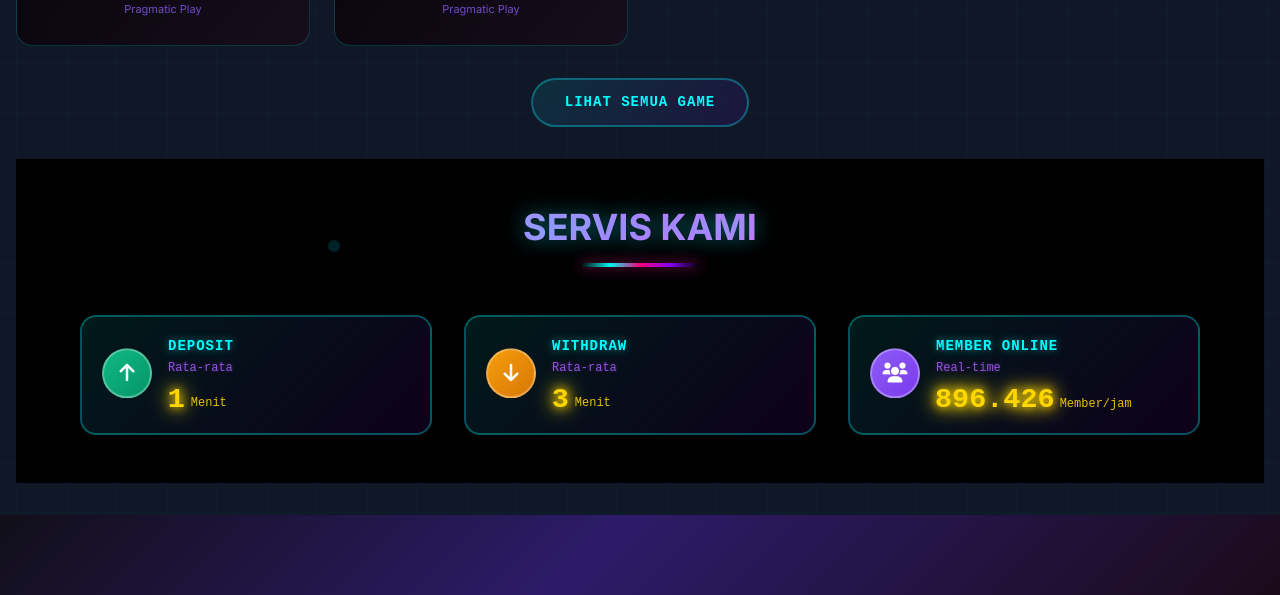
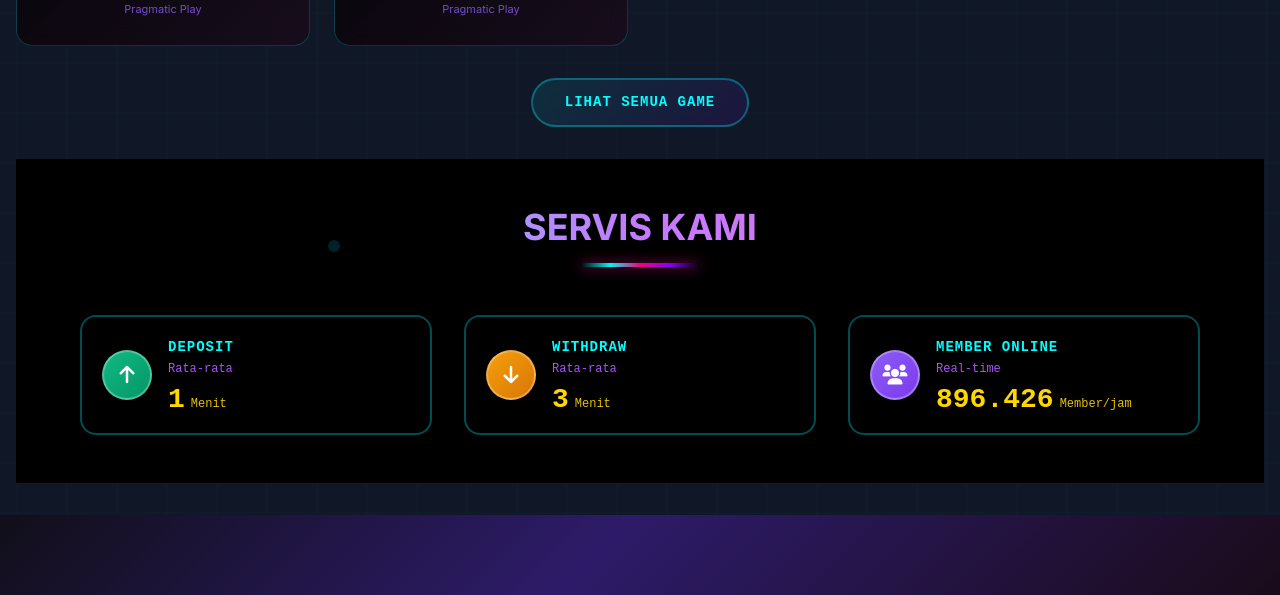
Before and after one commit to ayshrmdn/laravel, a Laravel app: page / in a window 1280 px wide. Shown: the part 1037-1632 px from the top of the page. Run offline with Laravel 12, Linux system fonts and the light colour scheme; data comes from the database, SQL or seed files in the repository; style sheets or scripts are compiled from the project's sources.

Commit message:
fix(home): hilangkan blur/efek glow pada teks Deposit/Withdraw/Rata-rata di bagian Servis Kami untuk meningkatkan keterbacaan

```diff
--- a/resources/views/home/index.blade.php
+++ b/resources/views/home/index.blade.php
@@ -680,8 +680,8 @@
     }
 
     .cyber-stats-title {
-        animation: statsGlow 3s ease-in-out infinite alternate;
-        text-shadow: 0 0 20px rgba(0, 255, 255, 0.5);
+        animation: none;
+        text-shadow: none;
     }
 
     @keyframes statsGlow {
@@ -716,11 +716,11 @@
     .cyber-stat-container {
         position: relative;
         height: 100%;
-        background: linear-gradient(135deg, rgba(0, 255, 255, 0.1) 0%, rgba(139, 0, 255, 0.1) 100%);
+        background: linear-gradient(135deg, rgba(0, 0, 0, 0.6) 0%, rgba(0, 0, 0, 0.6) 100%);
         border: 2px solid rgba(0, 255, 255, 0.3);
         border-radius: 16px;
         padding: 20px;
-        backdrop-filter: blur(15px);
+        backdrop-filter: none;
         overflow: hidden;
         transition: all 0.4s cubic-bezier(0.175, 0.885, 0.32, 1.275);
         display: flex;
@@ -750,7 +750,7 @@
         flex-shrink: 0;
         font-size: 20px;
         color: white;
-        animation: iconFloat 3s ease-in-out infinite;
+        animation: none;
         border: 2px solid rgba(255, 255, 255, 0.3);
     }
 
@@ -773,7 +773,7 @@
         font-size: 14px;
         letter-spacing: 1px;
         margin-bottom: 2px;
-        text-shadow: 0 0 8px rgba(0, 255, 255, 0.5);
+        text-shadow: none;
     }
 
     .cyber-stat-sublabel {
@@ -782,8 +782,8 @@
         font-size: 12px;
         font-weight: 500;
         margin-bottom: 8px;
-        opacity: 0.9;
-        text-shadow: 0 0 4px rgba(168, 85, 247, 0.4);
+        opacity: 1;
+        text-shadow: none;
     }
 
     .cyber-stat-value {
@@ -799,11 +799,8 @@
         font-size: 28px;
         font-weight: bold;
         line-height: 1;
-        text-shadow:
-            0 0 5px #FFD700,
-            0 0 10px #FFD700,
-            0 0 15px #FFD700;
-        animation: numberGlow 2s ease-in-out infinite alternate;
+        text-shadow: none;
+        animation: none;
     }
 
     .cyber-stat-unit {
```
